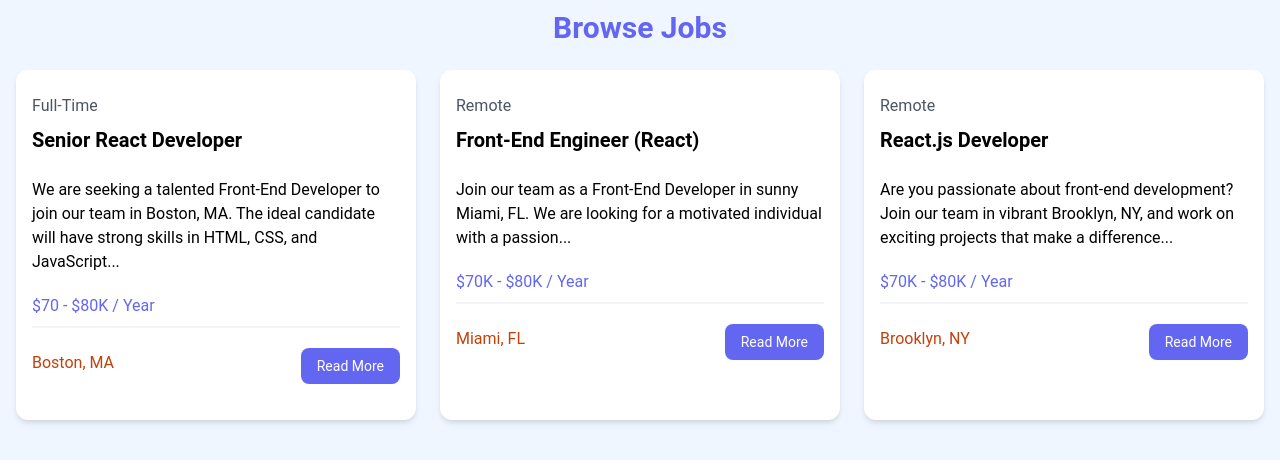
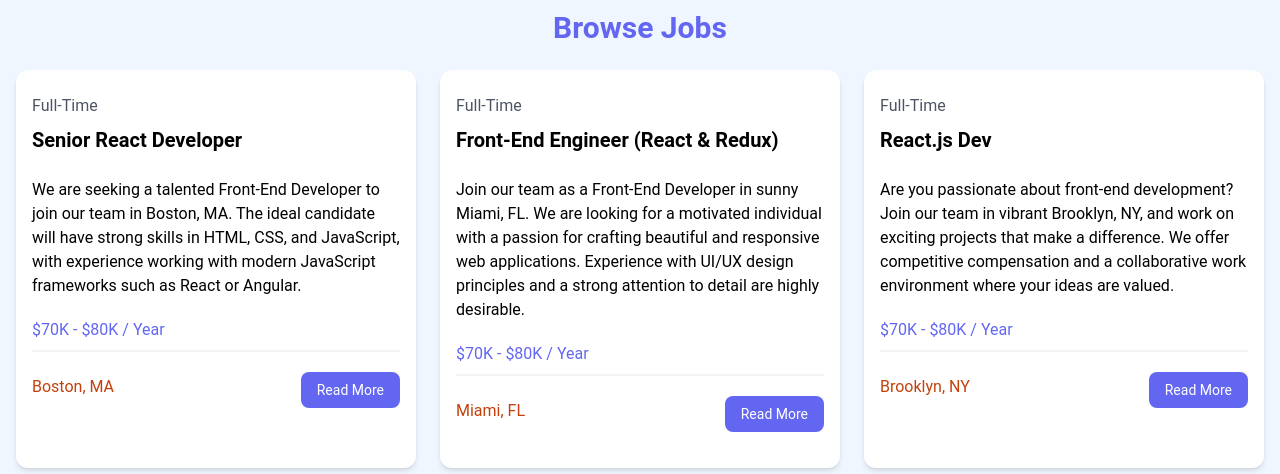
Before and after one commit to liamlabuschagne/react-crash-course, a React (Vite) app: page / in a window 1280 px wide. Shown: the part 326-800 px from the top of the page. Built offline with nearby package versions, Linux system fonts and the light colour scheme.

Commit message:
Use jobs data to create listings

```diff
--- a/src/components/JobListings.tsx
+++ b/src/components/JobListings.tsx
@@ -1,3 +1,5 @@
+import jobs from "../jobs.json";
+
 const JobListings = () => {
   return (
     <>
@@ -7,28 +9,30 @@
             Browse Jobs
           </h2>
           <div className="grid grid-cols-1 md:grid-cols-3 gap-6">
-            {/* <!-- Job Listing 1 --> */}
-            <div className="bg-white rounded-xl shadow-md relative">
+            {jobs.map((job) => {
+              return (
+                <div
+                  key={job.id}
+                  className="bg-white rounded-xl shadow-md relative"
+                >
                   <div className="p-4">
                     <div className="mb-6">
-                  <div className="text-gray-600 my-2">Full-Time</div>
-                  <h3 className="text-xl font-bold">Senior React Developer</h3>
+                      <div className="text-gray-600 my-2">{job.type}</div>
+                      <h3 className="text-xl font-bold">{job.title}</h3>
                     </div>
 
-                <div className="mb-5">
-                  We are seeking a talented Front-End Developer to join our team
-                  in Boston, MA. The ideal candidate will have strong skills in
-                  HTML, CSS, and JavaScript...
-                </div>
+                    <div className="mb-5">{job.description}</div>
 
-                <h3 className="text-indigo-500 mb-2">$70 - $80K / Year</h3>
+                    <h3 className="text-indigo-500 mb-2">
+                      {job.salary} / Year
+                    </h3>
 
                     <div className="border border-gray-100 mb-5"></div>
 
                     <div className="flex flex-col lg:flex-row justify-between mb-4">
                       <div className="text-orange-700 mb-3">
                         <i className="fa-solid fa-location-dot text-lg"></i>
-                    Boston, MA
+                        {job.location}
                       </div>
                       <a
                         href="job.html"
@@ -39,71 +43,8 @@
                     </div>
                   </div>
                 </div>
-            {/* <!-- Job Listing 2 --> */}
-            <div className="bg-white rounded-xl shadow-md relative">
-              <div className="p-4">
-                <div className="mb-6">
-                  <div className="text-gray-600 my-2">Remote</div>
-                  <h3 className="text-xl font-bold">
-                    Front-End Engineer (React)
-                  </h3>
-                </div>
-
-                <div className="mb-5">
-                  Join our team as a Front-End Developer in sunny Miami, FL. We
-                  are looking for a motivated individual with a passion...
-                </div>
-
-                <h3 className="text-indigo-500 mb-2">$70K - $80K / Year</h3>
-
-                <div className="border border-gray-100 mb-5"></div>
-
-                <div className="flex flex-col lg:flex-row justify-between mb-4">
-                  <div className="text-orange-700 mb-3">
-                    <i className="fa-solid fa-location-dot text-lg"></i>
-                    Miami, FL
-                  </div>
-                  <a
-                    href="job.html"
-                    className="h-[36px] bg-indigo-500 hover:bg-indigo-600 text-white px-4 py-2 rounded-lg text-center text-sm"
-                  >
-                    Read More
-                  </a>
-                </div>
-              </div>
-            </div>
-            {/* <!-- Job Listing 3 --> */}
-            <div className="bg-white rounded-xl shadow-md relative">
-              <div className="p-4">
-                <div className="mb-6">
-                  <div className="text-gray-600 my-2">Remote</div>
-                  <h3 className="text-xl font-bold">React.js Developer</h3>
-                </div>
-
-                <div className="mb-5">
-                  Are you passionate about front-end development? Join our team
-                  in vibrant Brooklyn, NY, and work on exciting projects that
-                  make a difference...
-                </div>
-
-                <h3 className="text-indigo-500 mb-2">$70K - $80K / Year</h3>
-
-                <div className="border border-gray-100 mb-5"></div>
-
-                <div className="flex flex-col lg:flex-row justify-between mb-4">
-                  <div className="text-orange-700 mb-3">
-                    <i className="fa-solid fa-location-dot text-lg"></i>
-                    Brooklyn, NY
-                  </div>
-                  <a
-                    href="job.html"
-                    className="h-[36px] bg-indigo-500 hover:bg-indigo-600 text-white px-4 py-2 rounded-lg text-center text-sm"
-                  >
-                    Read More
-                  </a>
-                </div>
-              </div>
-            </div>
+              );
+            })}
           </div>
         </div>
       </section>
```
Lines whose indentation alone changed are shown as unchanged.
